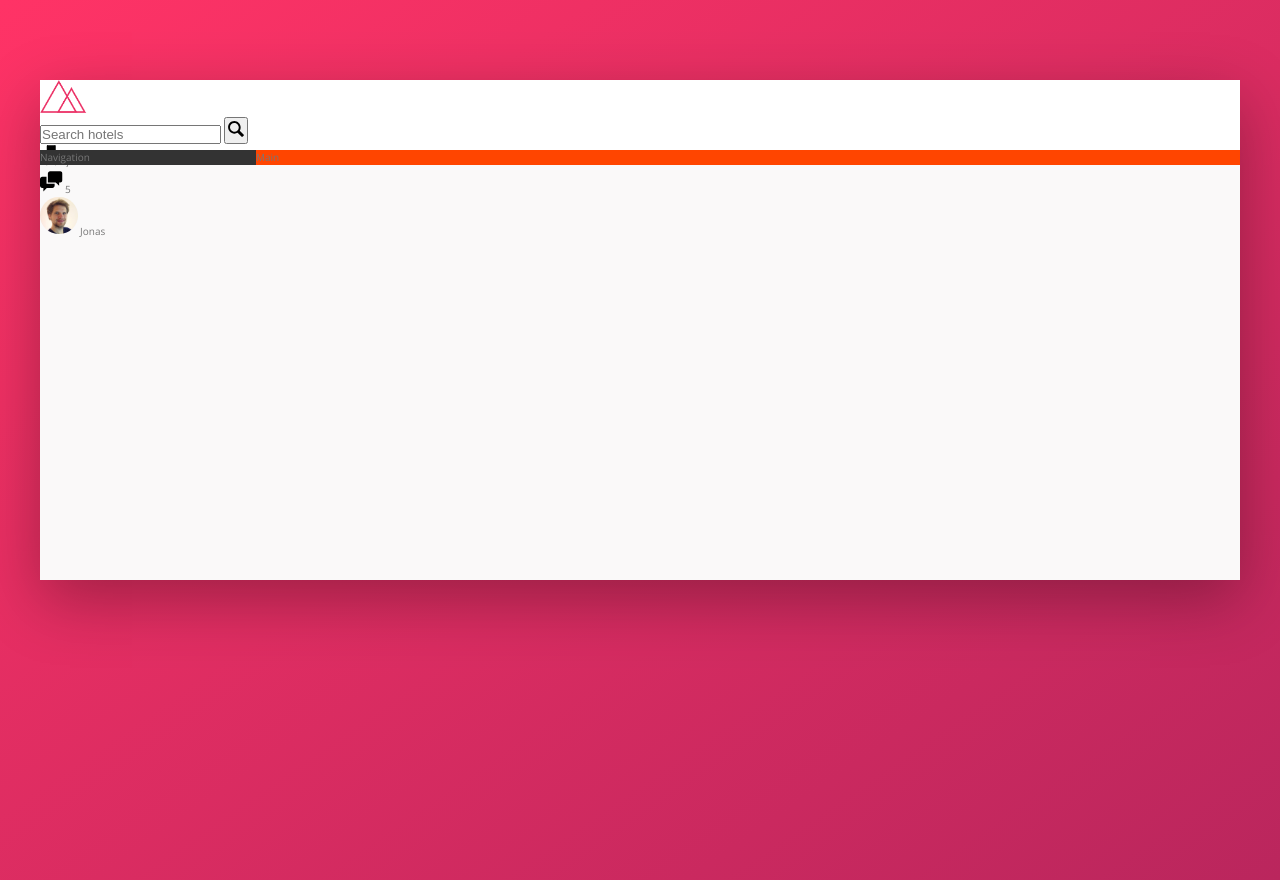
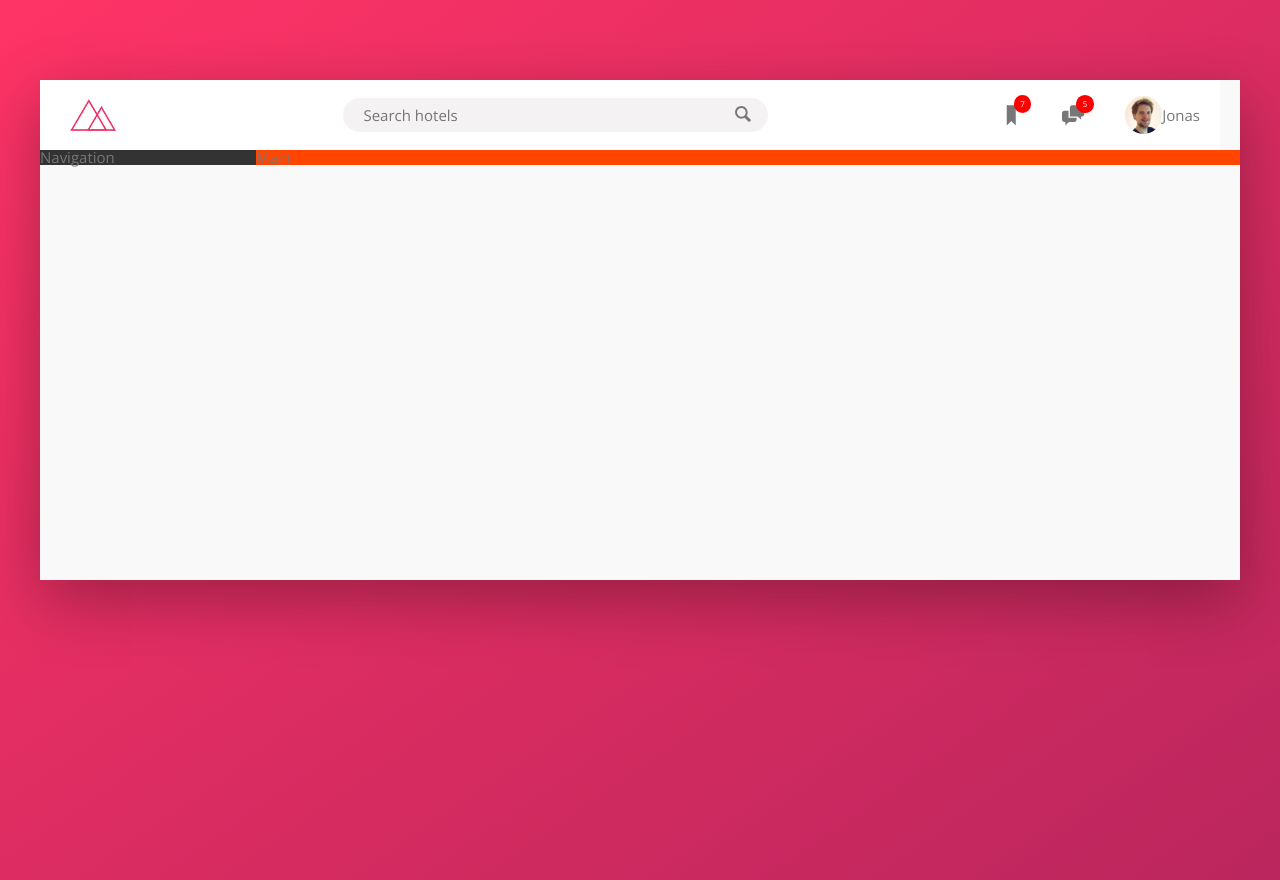
Before and after one commit to viktorijavy/Advanced-CSS-Trillo-Project, a website: page index.html in a window 1280 px wide. Drawn offline with nearby package versions, Linux system fonts and the light colour scheme.

Commit message:
finished the header

```diff
--- a/index.html
+++ b/index.html
@@ -28,13 +28,13 @@
               <nav class="user-nav">
                   <div class="user-nav__icon-box">
                       <svg class="user-nav__icon">
-                          <use xlink:href="img/sprite.svg#icon-bookmark"></use>
+                          <use href="img/sprite.svg#icon-bookmark"></use>
                       </svg>
                       <span class="user-nav__notification">7</span>
                   </div>
                   <div class="user-nav__icon-box">
                     <svg class="user-nav__icon">
-                        <use xlink:href="img/sprite.svg#icon-chat"></use>
+                        <use href="img/sprite.svg#icon-chat"></use>
                     </svg>
                     <span class="user-nav__notification">5</span>
                   </div>
--- a/sass/_base.scss
+++ b/sass/_base.scss
@@ -47,7 +47,7 @@ html {
 }
 
 body {
-
+    font-size: 1.5rem;
     font-family: 'Open Sans', sans-serif;
     font-weight: 400;
     line-height: 1.5rem;
--- a/sass/_components.scss
+++ b/sass/_components.scss
@@ -1,40 +1,109 @@
 .logo {
   height: 3.25rem;
+  margin-left: 3rem;
 }
 
 .search {
+
+    display:flex;
+    justify-content: center;
+    align-items: center;
+    flex: 0 0 40%;
+
   &__input {
+      font-family: inherit;
+      font-size: inherit;
+      color:inherit;
+      border-radius: 3rem;
+      background-color: var(--grey-light-2);
+      padding: 0.7rem 2rem;
+      border:none;
+      width: 90%;
+      transition: all .2s;
+      margin-right: -3.5rem;
+      &:focus {
+          outline: none;
+          width: 100%;
+          background-color:var(--grey-light-3) ;
+      }
+  }
+
+  &__input:focus + &__button {
+      background-color: var(--grey-light-3);
   }
 
   &__icon {
       width: 2rem;
       height: 2rem;
+      fill: var(--grey-dark-2)
   }
 
   &__button {
+      border: none;
+      background-color: var(--grey-light-2);
+
+      &:focus {
+          outline: none;
+
+
+      }
+      &:active {
+          transform:translateY(2px);
+      }
   }
 }
 
 
 .user-nav {
 
+    display: flex;
+    justify-content: center;
+    align-items: center;
+    align-self: stretch;
+
+
+    & > * {
+        padding: 0 2rem;
+        cursor: pointer;
+        height: 100%;
+        display: flex;
+        align-items: center;
+    }
+
+    & > *:hover {
+        background-color: var(--grey-light-2);
+
+    }
+
     &__icon-box {
+        position: relative;
 
     }
 
     &__icon {
      width: 2.25rem;
      height: 2.25rem;
+     fill: var(--grey-dark-2)
 
     }
 
     &__notification {
-
+      font-size: 0.8rem;
+      background-color: red;
+      color: white;
+      border-radius: 50%;
+      padding: 0.5rem;
+      height: 1.75rem;
+      width: 1.75rem;
+      position: absolute;
+      top: 1.5rem;
+      right: 1.1rem;
+      display: flex;
+      justify-content: center;
+      align-items: center;
     }
 
-    &__user {
 
-    }
 
     &__user-photo {
         height: 3.75rem;
@@ -42,7 +111,5 @@
 
     }
 
-    &__user-name {
 
-    }
 }
--- a/sass/_layout.scss
+++ b/sass/_layout.scss
@@ -9,7 +9,13 @@
 .header {
     height: 7rem;
     background-color: #fff;
-    border-bottom: var(--grey-light-2)
+    border-bottom: var(--grey-light-2);
+    display: flex;
+    flex-direction: row;
+    justify-content: space-between;
+    align-items: center;
+    // margin-left: 2rem;
+    margin-right: 2rem;
 
 }
 
```
Also changed, not shown: css/style.css.
